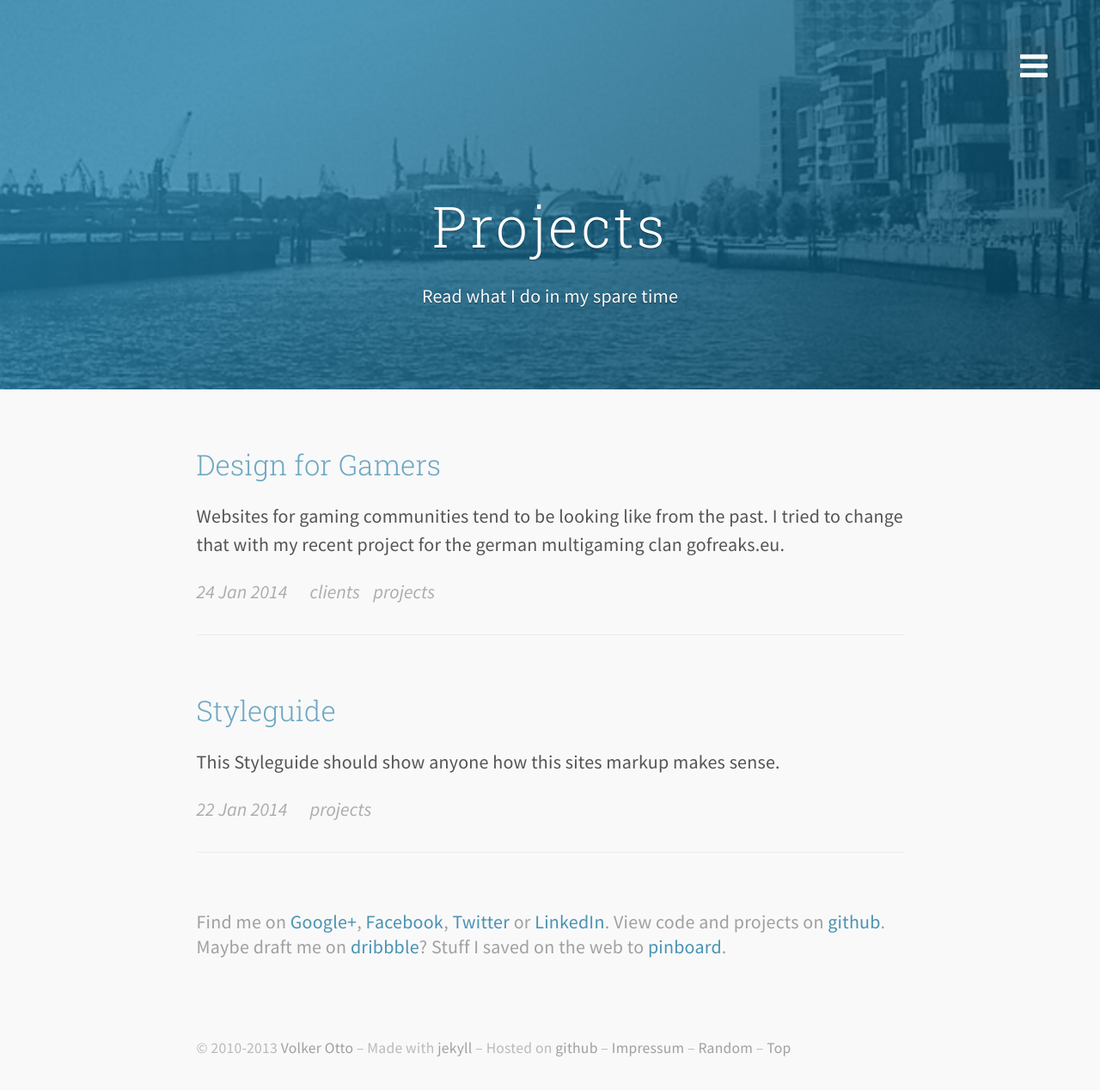
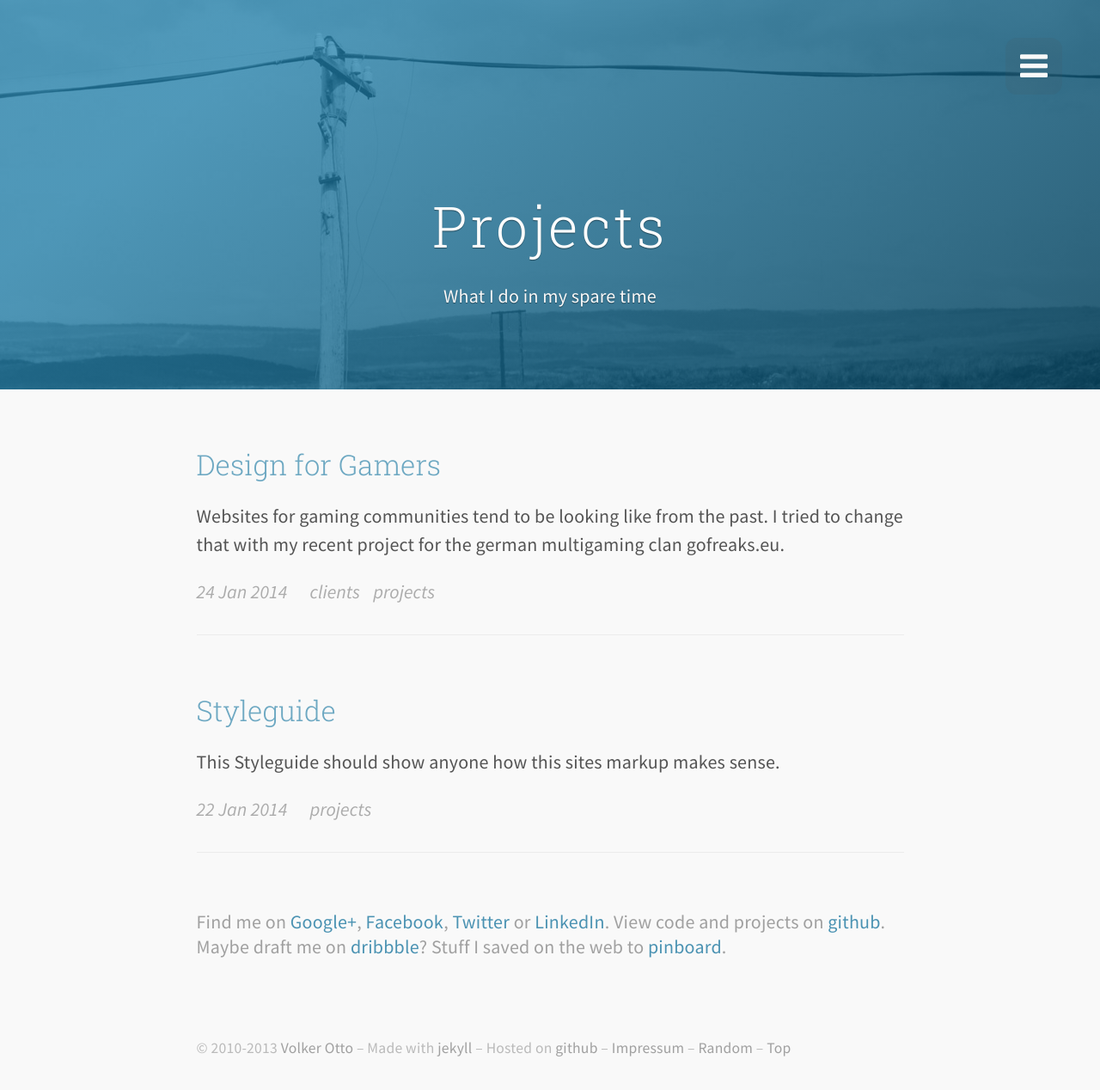
Before and after one commit to l4ci/l4ci.github.io, a Jekyll site: the page built from projects/index.html, in a window 1280 px wide and 1277 px high. Shown: the top 1268 px of the window at 86% size. Built offline with Jekyll 4.4.1, drawn with Linux system fonts in a browser that asks for light colours; nearby versions of some CDN libraries; Markdown is read by kramdown in place of the engine named in the settings.

Commit message:
updated cover images

```diff
--- a/blog/index.html
+++ b/blog/index.html
@@ -2,7 +2,7 @@
 title: Blog
 layout: default
 ---
-<div class="container bg--blue" style="background-image:url(/assets/img/cover/cover-park.jpg);">
+<div class="container bg--blue container-image--bottom" style="background-image:url(/assets/img/cover/cover_big_street.jpg);">
   <div class="container--overlay"></div>
   <section class="center">
     <div class="col-70 margin--m--bottom">
--- a/clients/index.html
+++ b/clients/index.html
@@ -1,7 +1,7 @@
 ---
 title: Clients
-lead: Read what I have done for other clients
+lead: What I have done for my clients
 layout: tag
 displaytag: clients
-cover: cover-park.jpg
+cover: cover_big_mountain.jpg
 ---
--- a/impressum/index.html
+++ b/impressum/index.html
@@ -2,7 +2,7 @@
 title: Impressum
 layout: default
 ---
-<div class="container bg--blue" style="background-image:url(/assets/img/cover-building.jpg);">
+<div class="container bg--blue container-image--top" style="background-image:url(/assets/img/cover/cover_big_grass.jpg);">
   <div class="container--overlay"></div>
   <section class="center">
     <div class="col-70 margin--m--bottom">
--- a/index.html
+++ b/index.html
@@ -2,7 +2,7 @@
 title: Web Architect, Hamburg
 layout: default
 ---
-<div class="container bg--blue" style="background-image:url(/assets/img/cover/cover-me.jpg);">
+<div class="container bg--blue" style="background-image:url(/assets/img/cover/cover_big_me.jpg);">
   <div class="container--overlay"></div>
   <section class="center">
     <div class="col-70">
--- a/personal/index.html
+++ b/personal/index.html
@@ -3,5 +3,5 @@ title: Personal
 lead: Read what is going on in my life
 layout: tag
 displaytag: personal
-cover: cover-fun.jpg
+cover: cover_big_me.jpg
 ---
--- a/projects/index.html
+++ b/projects/index.html
@@ -1,8 +1,8 @@
 ---
 title: Projects
-lead: Read what I do in my spare time
+lead: What I do in my spare time
 layout: tag
 displaytag: projects
-cover: cover-elbe.jpg
-cover-class: container-image--bottom
+cover: cover_big_grass.jpg
+cover-class: container-image--top
 ---
```
Also changed, not shown: assets/img/cover/cover-building.jpg (deleted), assets/img/cover/cover-city.jpg (deleted), assets/img/cover/cover-elbe.jpg (deleted), assets/img/cover/cover-fun.jpg (deleted), assets/img/cover/cover-me.jpg (deleted), assets/img/cover/cover-park.jpg (deleted), assets/img/cover/cover_big_grass.jpg (added), assets/img/cover/cover_big_me.jpg (added), assets/img/cover/cover_big_mountain.jpg (added), assets/img/cover/cover_big_street.jpg (added), 1 other file.
